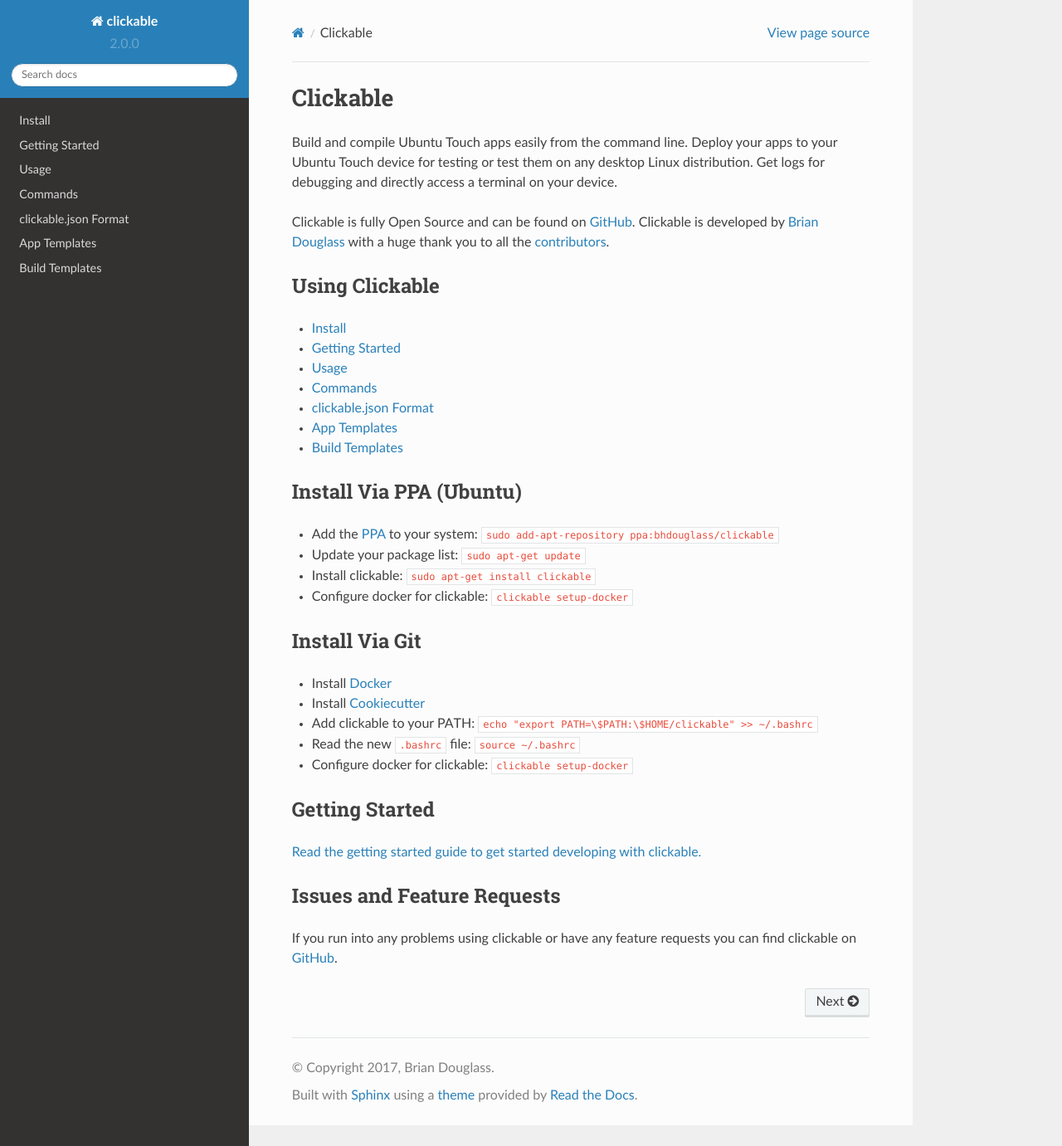
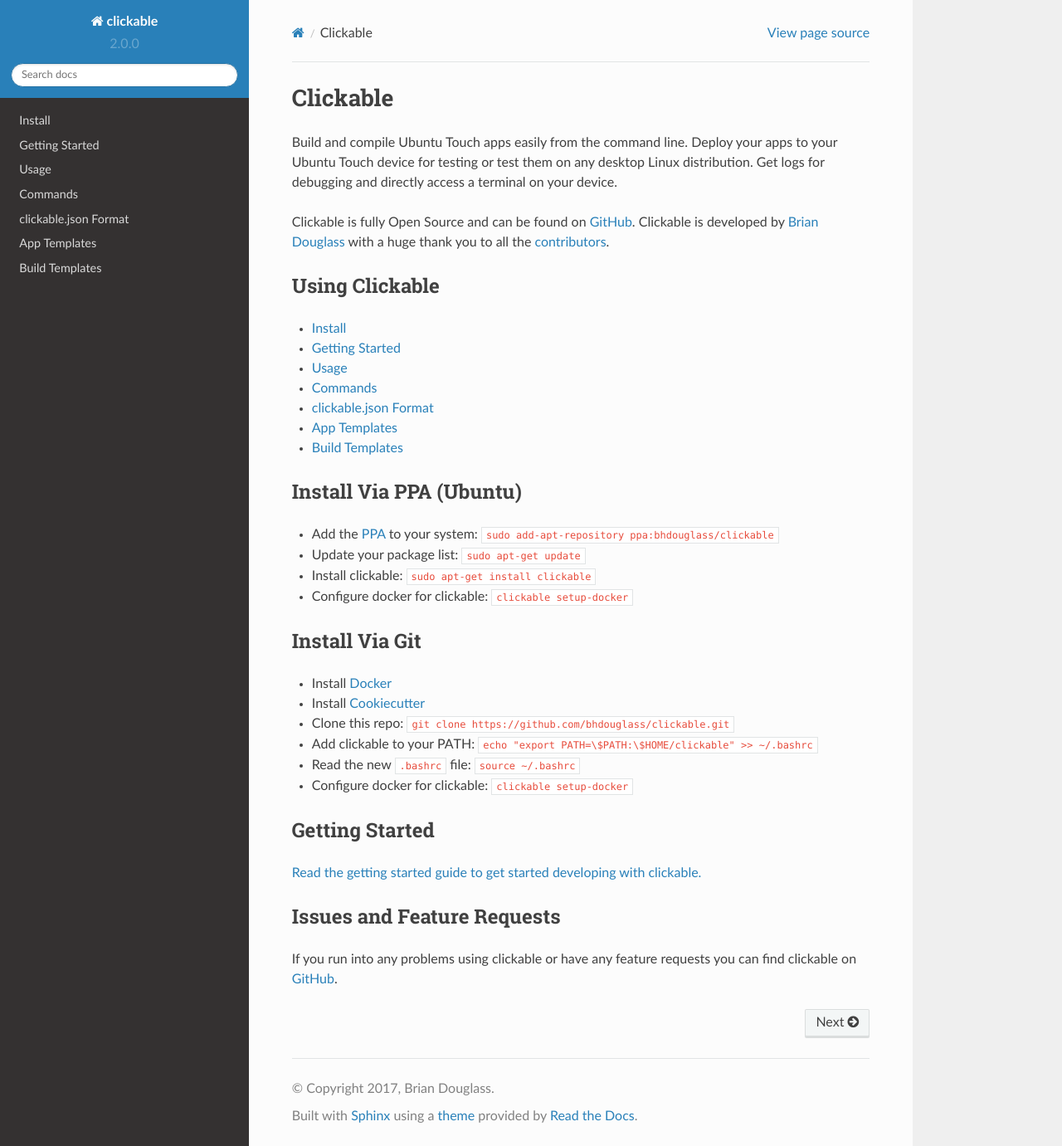
Before and after one commit to bhdouglass/clickable, a Sphinx documentation site: the page built from docs/index.rst, in a window 1280 px wide and 1381 px high. Shown: the whole window at 83% size. Built offline with Sphinx 7.4.7 and the Read the Docs theme 2.0.0, drawn with Linux system fonts in a browser that asks for light colours.

Commit message:
This was kind of an important part :D
i am tired

```diff
--- a/docs/index.rst
+++ b/docs/index.rst
@@ -37,6 +37,7 @@
 
 * Install `Docker <https://www.docker.com>`__
 * Install `Cookiecutter <https://cookiecutter.readthedocs.io/en/latest/installation.html#install-cookiecutter>`__
+* Clone this repo: ``git clone https://github.com/bhdouglass/clickable.git``
 * Add clickable to your PATH: ``echo "export PATH=\$PATH:\$HOME/clickable" >> ~/.bashrc``
 * Read the new ``.bashrc`` file: ``source ~/.bashrc``
 * Configure docker for clickable: ``clickable setup-docker``
```
